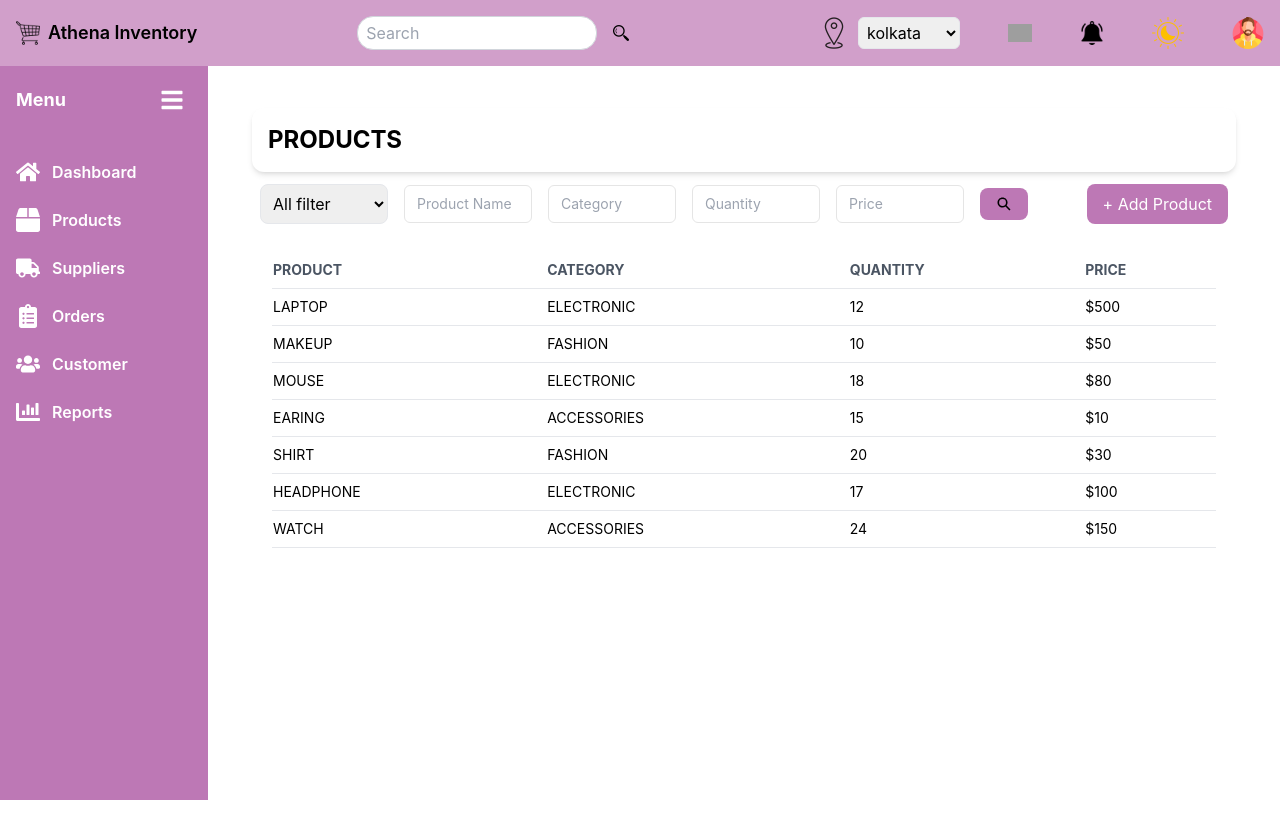
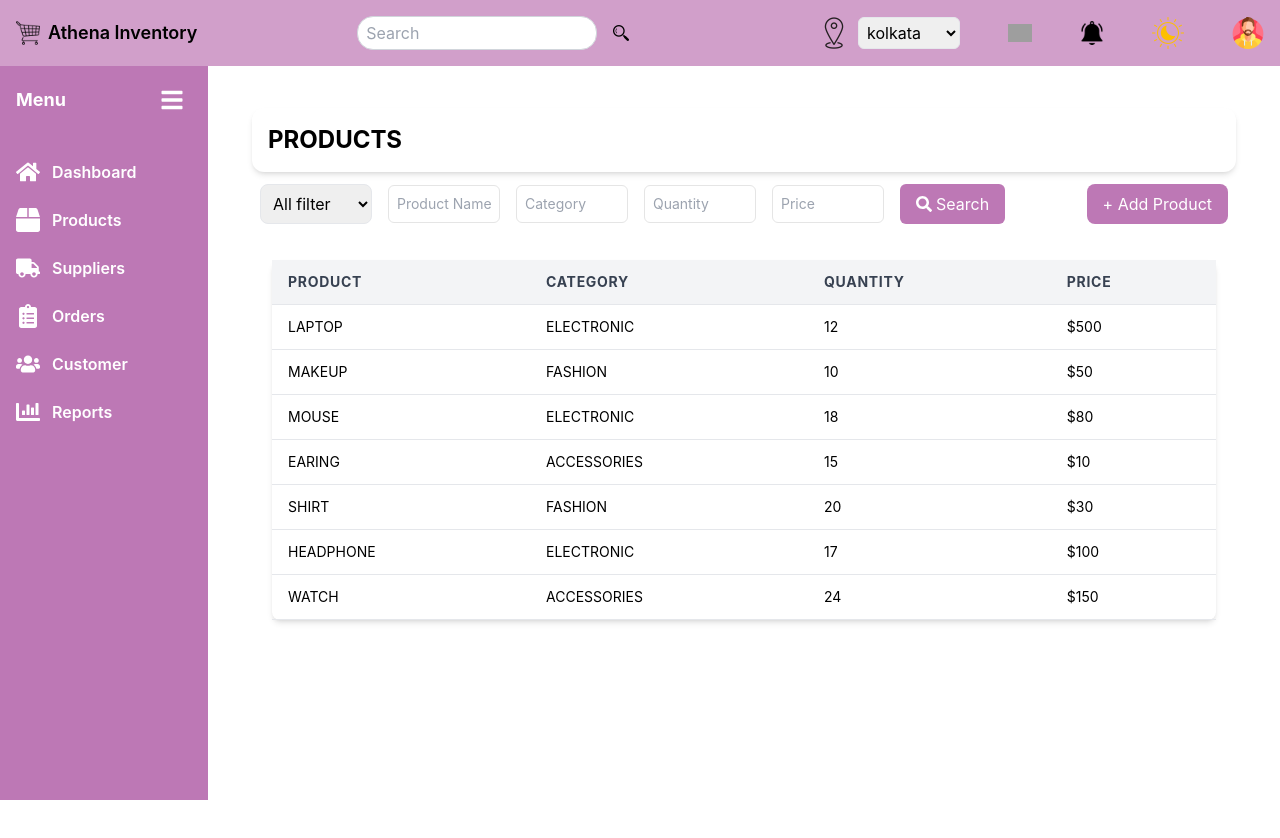
Before and after one commit to anik0103/inventory-management-system, a React (Create React App) app: page /products in a window 1280 px wide. Shown: the top 838 px of the page. Built offline with nearby package versions, Linux system fonts and the light colour scheme; grey boxes are pictures that could not be loaded.

Commit message:
feat: Enhance Filters and ProductTable components with improved styling and functionality

```diff
--- a/src/Components/Product/Filters.js
+++ b/src/Components/Product/Filters.js
@@ -1,5 +1,6 @@
 import { useState } from "react";
-import { IoSearchSharp } from "react-icons/io5";
+import { FaSearch } from "react-icons/fa";
+import { IoCloseCircle } from "react-icons/io5";
 import { useNavigate } from "react-router-dom";
 
 const Filters = ({ onSearch , onSortFilterChange}) => {
@@ -25,7 +26,7 @@ const Filters = ({ onSearch , onSortFilterChange}) => {
   return (
     <div className="flex flex-wrap gap-4 items-center m-3">
 
-      <select className="border w-32 p-2 rounded-lg focus:outline-none focus:ring-2 focus:ring-[#bd78b5]" value={Filters} onChange={(e) => onSortFilterChange(e.target.value)}>
+      <select className="border w-28 p-2 rounded-lg focus:outline-none focus:ring-2 focus:ring-[#bd78b5]" value={Filters} onChange={(e) => onSortFilterChange(e.target.value)}>
         <option value="all">All filter</option>
         <option value="priceLowHigh">Price: Low to High</option>
         <option value="priceHighLow">Price: High to Low</option>
@@ -33,48 +34,90 @@ const Filters = ({ onSearch , onSortFilterChange}) => {
         <option value="Fashion">FASHION</option>
         <option value="Accessories">ACCESSORIES</option>
       </select>
+      <div className="relative">
         <input
         type="text"
         placeholder="Product Name"
-        className="border border-neutral-200 w-32 px-3 py-2 rounded-md focus:outline-none focus:ring-2 focus:ring-[#bd78b5] text-sm"
+        className="border border-neutral-200 w-28 px-2 py-2 rounded-md focus:outline-none focus:ring-2 focus:ring-[#bd78b5] text-sm"
         value={productName}
-        onChange={(e) => {
-          setProductName(e.target.value);
-          onSearch({ productName: e.target.value, category, quantity, price});
+        onChange={(item) => {
+          setProductName(item.target.value);
+          onSearch({ productName: item.target.value, category, quantity, price});
         }}
         />
+        {productName && (
+          <button
+            className="absolute right-2 top-1/2 -translate-y-1/2 text-gray-500 hover:text-gray-700"
+            onClick={() => setProductName("")}
+          >
+            <IoCloseCircle size={20} />
+          </button>
+        )}
+      </div>
+      <div className="relative">
         <input
         type="text"
         placeholder="Category"
-        className="border border-neutral-200 w-32 px-3 py-2 rounded-md focus:outline-none focus:ring-2 focus:ring-[#bd78b5] text-sm"
+        className="border border-neutral-200 w-28 px-2 py-2 rounded-md focus:outline-none focus:ring-2 focus:ring-[#bd78b5] text-sm"
         value={category}
-        onChange={(e) => {
-          setCategory(e.target.value);
-          onSearch({ productName, category: e.target.value, quantity, price });
+        onChange={(item) => {
+          setCategory(item.target.value);
+          onSearch({ productName, category: item.target.value, quantity, price });
         }}
         />
+        {category && (
+          <button
+            className="absolute right-2 top-1/2 -translate-y-1/2 text-gray-500 hover:text-gray-700"
+            onClick={() => setCategory("")}
+          >
+            <IoCloseCircle size={20} />
+          </button>
+        )}
+      </div>
+      <div className="relative">
         <input
         type="text"
         placeholder="Quantity"
-        className="border border-neutral-200 w-32 px-3 py-2 rounded-md focus:outline-none focus:ring-2 focus:ring-[#bd78b5] text-sm"
+        className="border border-neutral-200 w-28 px-2 py-2 rounded-md focus:outline-none focus:ring-2 focus:ring-[#bd78b5] text-sm"
         value={quantity}
-        onChange={(e) => {
-          setQuantity(e.target.value);
-          onSearch({ productName, category, quantity: e.target.value, price });
+        onChange={(item) => {
+          setQuantity(item.target.value);
+          onSearch({ productName, category, quantity: item.target.value, price });
         }}
         />
+        {quantity && (
+          <button
+            className="absolute right-2 top-1/2 -translate-y-1/2 text-gray-500 hover:text-gray-700"
+            onClick={() => setQuantity("")}
+          >
+            <IoCloseCircle size={20} />
+          </button>
+        )}
+      </div>
+      <div className="relative">
         <input
         type="text"
         placeholder="Price"
-        className="border border-neutral-200 w-32 px-3 py-2 rounded-md focus:outline-none focus:ring-2 focus:ring-[#bd78b5] text-sm"
+        className="border border-neutral-200 w-28 px-2 py-2 rounded-md focus:outline-none focus:ring-2 focus:ring-[#bd78b5] text-sm"
         value={price}
-        onChange={(e) => {
-          setPrice(e.target.value);
-          onSearch({ productName, category, quantity, price: e.target.value });
+        onChange={(item) => {
+          setPrice(item.target.value);
+          onSearch({ productName, category, quantity, price: item.target.value });
         }}
         />
-      <button className=" bg-[#bd78b5] px-4 py-2 rounded-lg hover:bg-[#d19fca] transition" onClick={handleSearch}>
-        <IoSearchSharp />
+        {price && (
+          <button
+            className="absolute right-2 top-1/2 -translate-y-1/2 text-gray-500 hover:text-gray-700"
+            onClick={() => setPrice("")}
+          >
+            <IoCloseCircle size={20} />
+          </button>
+        )}
+      </div>
+
+      <button
+        className="bg-[#bd78b5] text-white px-4 py-2 rounded-md hover:bg-[#d19fca] transition-colors duration-200 flex items-center gap-1" onClick={handleSearch}>
+        <FaSearch /> Search
       </button>
       <button className="ml-auto bg-[#bd78b5] text-white px-4 py-2 rounded-lg hover:bg-[#d19fca] transition" onClick={handleAddClick}>
             + Add Product
--- a/src/Components/Product/ProductTable.js
+++ b/src/Components/Product/ProductTable.js
@@ -9,14 +9,14 @@ const ProductTable = ({ products = [] }) => {
   };
 
   return (
-    <div className="px-6 py-4">
-      <table className="w-full border-collapse text-left">
+    <div className="px-6 py-6 overflow-x-auto">
+      <table className="min-w-full border-collapse text-left bg-white shadow-md rounded-lg">
         <thead>
-          <tr className="text-gray-600 text-sm border-b">
-            <th className="py-2">PRODUCT</th>
-            <th className="py-2">CATEGORY</th>
-            <th className="py-2">QUANTITY</th>
-            <th className="py-2">PRICE</th>
+          <tr className="text-gray-700 text-sm border-b bg-gray-100 uppercase tracking-wider">
+            <th className="py-3 px-4">PRODUCT</th>
+            <th className="py-3 px-4">CATEGORY</th>
+            <th className="py-3 px-4">QUANTITY</th>
+            <th className="py-3 px-4">PRICE</th>
           </tr>
         </thead>
         <tbody>
@@ -26,15 +26,15 @@ const ProductTable = ({ products = [] }) => {
                 key={index}
                 className="border-b text-sm cursor-pointer hover:bg-gray-100"
               >
-                <td className="py-2 cursor-pointer" onClick={() => handleProductClick(item)}>{item.name}</td>
-                <td className="py-2">{item.category}</td>
-                <td className="py-2">{item.quantity}</td>
-                <td className="py-2">${item.price}</td>
+                <td className="py-3 px-4 cursor-pointer" onClick={() => handleProductClick(item)}>{item.name}</td>
+                <td className="py-3 px-4">{item.category}</td>
+                <td className="py-3 px-4">{item.quantity}</td>
+                <td className="py-3 px-4">${item.price}</td>
               </tr>
             ))
           ) : (
             <tr>
-              <td colSpan="4" className="text-center text-gray-400 py-4">
+              <td colSpan="7" className="text-center text-gray-500 py-6">
                 No products found
               </td>
             </tr>
```
Lines whose indentation alone changed are shown as unchanged.
